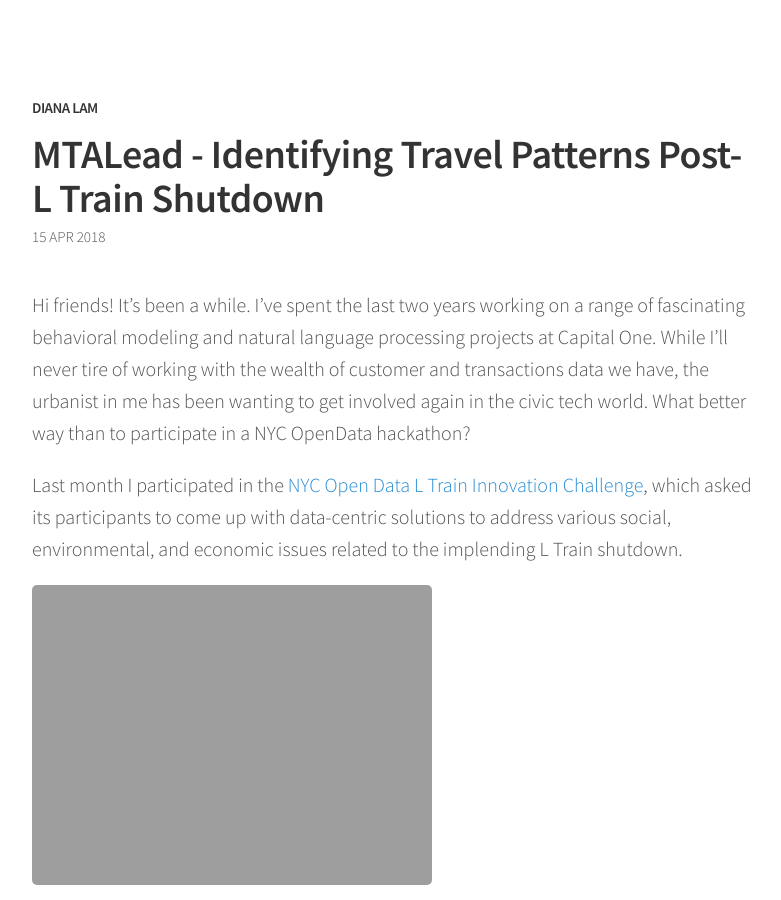
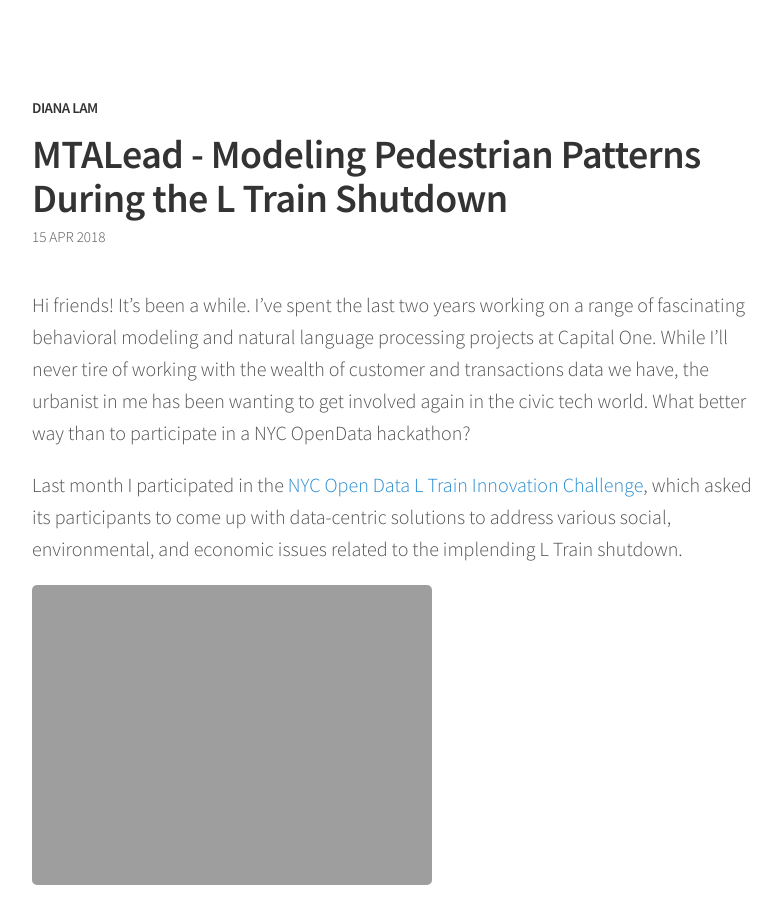
Before and after one commit to dianalam/dianalam.github.io, a Jekyll site: the page built from _posts/2018-04-15-ltrain-challenge.md, in a window 1280 px wide and 900 px high. Shown: the whole window, without its empty margins (248-1029 px from the left). Built offline with Jekyll 4.4.1, drawn with Linux system fonts in a browser that asks for light colours.

Commit message:
Update title

```diff
--- a/_posts/2018-04-15-ltrain-challenge.md
+++ b/_posts/2018-04-15-ltrain-challenge.md
@@ -1,6 +1,6 @@
 ---
 layout: post
-title: MTALead - Identifying Travel Patterns Post-L Train Shutdown
+title: MTALead - Modeling Pedestrian Patterns During the L Train Shutdown
 excerpt: The April 2019 L train shutdown in New York City will impact 225,000 people per day. How can we collect data on pedestrian movement patterns and estimate how they will change with the shutdown? In this post I describe MTALead, a proposal to collect data on and model real-time pedestrian flows to mitigate the impacts of the shutdown on riders and neighborhood business owners.
 ---
 
```
